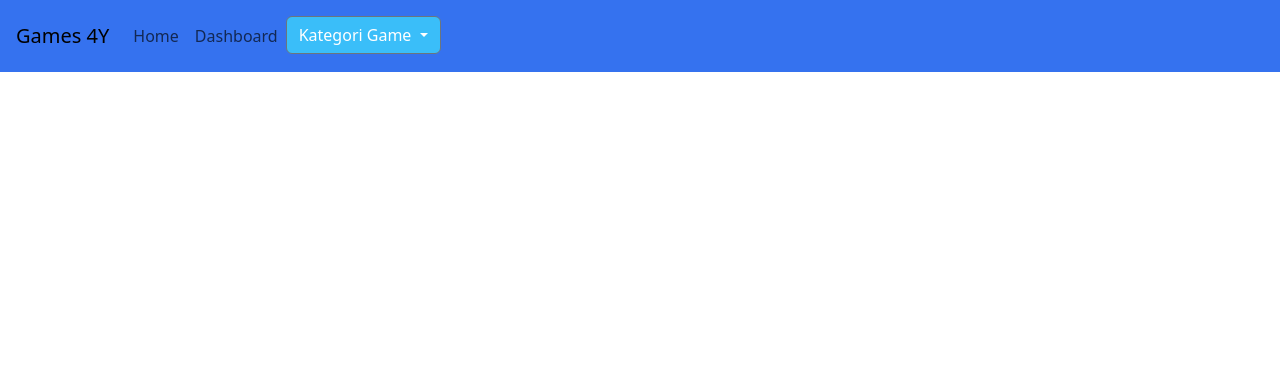
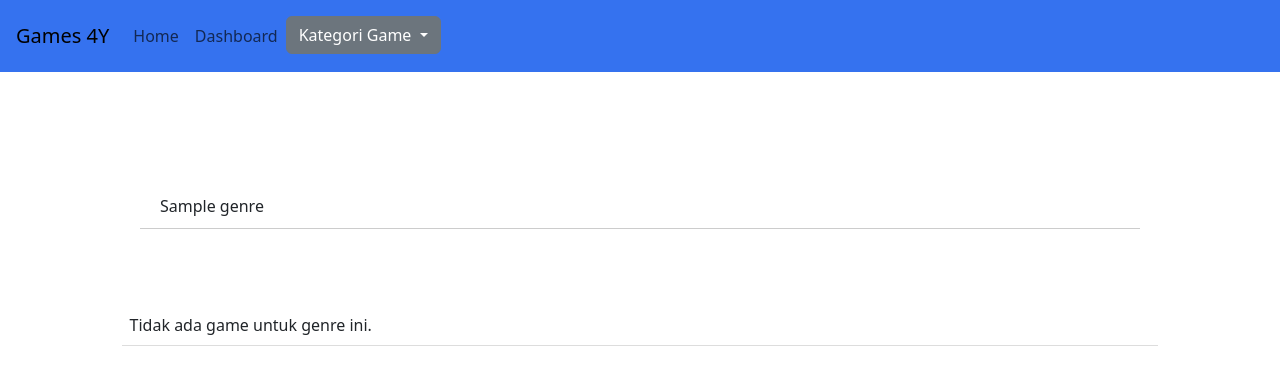
Before and after one commit to daffarizqanfairuz/uapwaeb, a PHP site: page /game.php in a window 1280 px wide. Shown: the top 385 px of the page. Run offline with PHP 8.4, Linux system fonts and the light colour scheme; tables that the repository leaves empty or names only in its code hold one stand-in row (values such as "Sample post").

Commit message:
List game berdasarkan platform dan genre

```diff
--- /dev/null
+++ b/css/game.css
@@ -0,0 +1,101 @@
+html, body {
+    overflow-x: hidden;
+}
+
+body {
+    min-height: 100vh;
+    display: grid;
+}
+.starter-template {
+    padding: 3rem 1.5rem;
+    text-align: center;
+}
+.bg{
+    background-color: #3572EF;
+}
+.btn{
+    background-color: #3ABEF9;
+}
+
+.genre-container {
+    place-self: center;
+    width: 90%;
+    max-width: 1000px;
+    overflow-x: auto;
+    white-space: nowrap;
+    border-bottom: 1px solid #ccc;
+    margin-bottom: 20px;
+}
+.genre-box {
+    display: flex;
+}
+.genre-item {
+    flex: 0 0 auto;
+    padding: 10px 20px;
+    cursor: pointer;
+    transition: background-color 0.3s, color 0.3s;
+    display: inline-block;
+}
+.genre-item:hover {
+    background-color: #f0f0f0;
+}
+.genre-item.active {
+    color: blue;
+    border-bottom: 3px solid blue;
+}
+
+.block {
+    display: block;
+    width: 90%;
+    margin: auto;
+    padding: 0;
+}
+
+.table {
+    display: table;
+    border-collapse: collapse;
+}
+
+.w-full {
+    width: 90%;
+}
+
+.top-1{
+    margin-top: -10%;
+}
+
+.table-row {
+    display: table-row;
+}
+
+.table-cell {
+    display: table-cell;
+    padding: 8px;
+    border-bottom: 1px solid #ddd;
+    vertical-align: top;
+}
+
+.table-click {
+    cursor: pointer;
+}
+
+.game-name {
+    width: 150px;
+    height: 50px;
+}
+
+.game-desc {
+    min-width: auto;
+    max-width: 80%;
+    min-height: auto;
+    max-height: 80%;
+}
+
+.header .table-cell {
+    font-weight: bold;
+    background-color: #f2f2f2;
+}
+
+.space {
+    margin-top: 20px;
+}
--- a/css/index.css
+++ b/css/index.css
@@ -17,6 +17,8 @@
 .btn{
     background-color: #3ABEF9;
 }
+
+
 .slider{
     height: 250px;
     margin: auto;
--- a/db/login.php
+++ b/db/login.php
@@ -20,7 +20,7 @@
             if ($password === $stored_password) {
                 $_SESSION['username'] = $username;
                 $_SESSION['userID'] = $storedid;
-                header("Location: ../ui/index.html"); // Sementara html
+                header("Location: ../ui/index.php");
             } else {
                 $_SESSION['login_error'] = "Password salah";
                 mysqli_free_result($result);
--- /dev/null
+++ b/js/game.js
@@ -0,0 +1,28 @@
+document.addEventListener('DOMContentLoaded', (event) => {
+    console.log("Script game.js sudah termuat");
+    const urlParams = new URLSearchParams(window.location.search);
+    const genreItems = document.querySelectorAll('.genre-item');
+    let selectedGenre = urlParams.get('genre') || 'action';
+
+    genreItems.forEach(item => {
+        if (item.getAttribute('data-genre') === selectedGenre) {
+            item.classList.add('active');
+        } else {
+            item.classList.remove('active');
+        }
+    });
+
+    genreItems.forEach(item => {
+        item.addEventListener('click', () => {
+            const genre = item.getAttribute('data-genre');
+
+            genreItems.forEach(i => i.classList.remove('active'));
+
+            item.classList.add('active');
+
+            const urlParams = new URLSearchParams(window.location.search);
+            urlParams.set('genre', genre);
+            window.location.search = urlParams.toString();
+        });
+    });
+});
--- a/ui/game.php
+++ b/ui/game.php
@@ -1,9 +1,32 @@
 <?php
 include '../db/koneksi.php';
 
-if (isset($_GET['platform'])){
-    $platform = $_GET['platform'];
+$platform = isset($_GET['platform']) ? $_GET['platform'] : 'pc';
+
+$selected_genre = isset($_GET['genre']) ? $_GET['genre'] : 'action';
+
+$query_platform = $conn->prepare("SELECT id FROM platform WHERE nama = ?");
+$query_platform->bind_param('s', $platform);
+$query_platform->execute();
+$result_platform = $query_platform->get_result();
+if ($result_platform->num_rows > 0) {
+    $platform_data = $result_platform->fetch_assoc();
+    $platformID = $platform_data['id'];
+} else {
+    $platformID = 1;
 }
+
+$query_genre = "SELECT * FROM genre";
+$result_genre = mysqli_query($conn, $query_genre);
+
+$query_game = "SELECT game.nama as game_name, game.deskripsi, genre.nama as genre_name
+               FROM game
+               JOIN genre ON game.genreID = genre.genreID
+               WHERE game.platformID = ? AND genre.nama = ?";
+$stmt_game = $conn->prepare($query_game);
+$stmt_game->bind_param('is', $platformID, $selected_genre);
+$stmt_game->execute();
+$result_game = $stmt_game->get_result();
 ?>
 
 <!DOCTYPE html>
@@ -12,11 +35,43 @@
 	<meta charset="utf-8">
 	<meta name="viewport" content="width=device-width, initial-scale=1">
 	<title>Rekomendasi Permainan</title>
+    <link rel="stylesheet" href="../css/game.css">
 </head>
 <body>
-    <?
-    include 'navbar.php';
-    ?>
 
+    <?php include 'navbar.php'; ?>
+
+    <div class="genre-container">
+        <div class="genre-box">
+            <?php while($row_genre = mysqli_fetch_assoc($result_genre)) { ?>
+                <div class="genre-item <?php echo ($row_genre['nama'] == $selected_genre) ? 'active' : ''; ?>" data-genre="<?php echo $row_genre['nama']; ?>">
+                    <?php echo $row_genre['nama']; ?>
+                </div>
+            <?php } ?>
+        </div>
+    </div>
+
+    <div class="block top-1">
+        <div class="block w-full">
+            <div class="game-list">
+                <div class="table">
+                    <?php if ($result_game->num_rows > 0) { ?>
+                        <?php while($row_game = mysqli_fetch_assoc($result_game)) { ?>
+                            <div class="table-row">
+                                <div class="table-cell game-name table-click"><?php echo $row_game['game_name']; ?></div>
+                                <div class="table-cell table-click"><?php echo $row_game['deskripsi']; ?></div>
+                            </div>
+                        <?php } ?>
+                    <?php } else { ?>
+                        <div class="table-row">
+                            <div class="table-cell" colspan="2">Tidak ada game untuk genre ini.</div>
+                        </div>
+                    <?php } ?>
+                </div>
+            </div>
+        </div>
+    </div>
+
+    <script src="../js/game.js"></script>
 </body>
 </html>
--- a/ui/navbar.php
+++ b/ui/navbar.php
@@ -1,14 +1,11 @@
 <head>
   <!-- Bootstrap CSS -->
   <link href="https://cdn.jsdelivr.net/npm/bootstrap@5.3.3/dist/css/bootstrap.min.css" rel="stylesheet" integrity="sha384-QWTKZyjpPEjISv5WaRU9OFeRpok6YctnYmDr5pNlyT2bRjXh0JMhjY6hW+ALEwIH" crossorigin="anonymous">
-
-  <!-- Custom CSS -->
-  <link rel="stylesheet" href="../css/index.css">
 </head>
 
 <!-- navbar disini -->
 <nav class="navbar navbar-expand-md p-3 bg fixed-top">
-  <a class="navbar-brand" href="#">Games 4Y</a>
+  <a class="navbar-brand" href="index.php">Games 4Y</a>
   <button class="navbar-toggler" type="button" data-toggle="collapse" data-target="#navbarsExampleDefault" aria-controls="navbarsExampleDefault" aria-expanded="false" aria-label="Toggle navigation">
     <span class="navbar-toggler-icon"></span>
   </button>
@@ -16,22 +13,26 @@
   <div class="collapse navbar-collapse" id="navbarsExampleDefault">
     <ul class="navbar-nav mr-auto">
       <li class="nav-item active">
-        <button class="nav-link" href="#">Home <span class="sr-only"></span></button>
+        <a class="nav-link" href="index.php">Home <span class="sr-only"></span></a>
       </li>
       <li class="nav-item ">
-          <button class="nav-link" href="#">Dashboard</button>
+          <a class="nav-link" href="">Dashboard</a>
       </li>
       <li class="nav-item dropdown">
           <button class="btn btn-secondary dropdown-toggle" type="button" data-bs-toggle="dropdown" aria-expanded="false">
               Kategori Game
             </button>
             <ul class="dropdown-menu">
-              <li><a class="dropdown-item" href="game.php?platform=pc">PC</a></li>
-              <li><a class="dropdown-item" href="game.php?platform=mobile">Mobile</a></li>
-              <li><a class="dropdown-item" href="game.php?platform=console">Console</a></li>
+              <li><a class="dropdown-item" href="game.php?platform=pc&genre=action">PC</a></li>
+              <li><a class="dropdown-item" href="game.php?platform=mobile&genre=action">Mobile</a></li>
+              <li><a class="dropdown-item" href="game.php?platform=console&genre=action">Console</a></li>
             </ul>
         </div>
       </li>
     </ul>
   </div>
 </nav>
+
+<!-- Boostrap JS -->
+<script src="https://cdn.jsdelivr.net/npm/@popperjs/core@2.11.8/dist/umd/popper.min.js" integrity="sha384-I7E8VVD/ismYTF4hNIPjVp/Zjvgyol6VFvRkX/vR+Vc4jQkC+hVqc2pM8ODewa9r" crossorigin="anonymous"></script>
+<script src="https://cdn.jsdelivr.net/npm/bootstrap@5.3.3/dist/js/bootstrap.min.js" integrity="sha384-0pUGZvbkm6XF6gxjEnlmuGrJXVbNuzT9qBBavbLwCsOGabYfZo0T0to5eqruptLy" crossorigin="anonymous"></script>
```
Also changed, not shown: css/uastabelcss.css (deleted, +0 -89 lines), ui/index.php (+4 -5 lines). Lines whose indentation alone changed are shown as unchanged.
